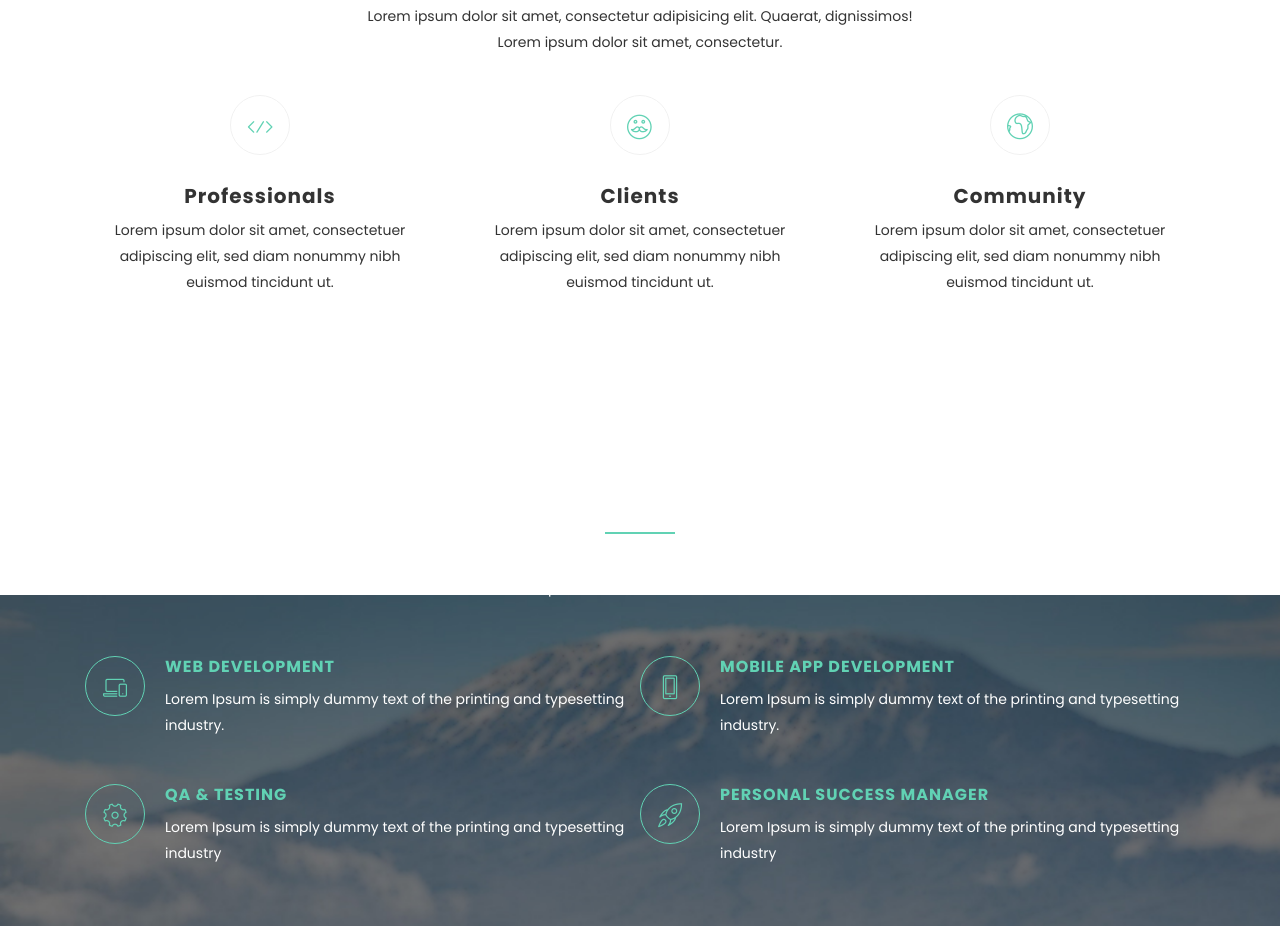
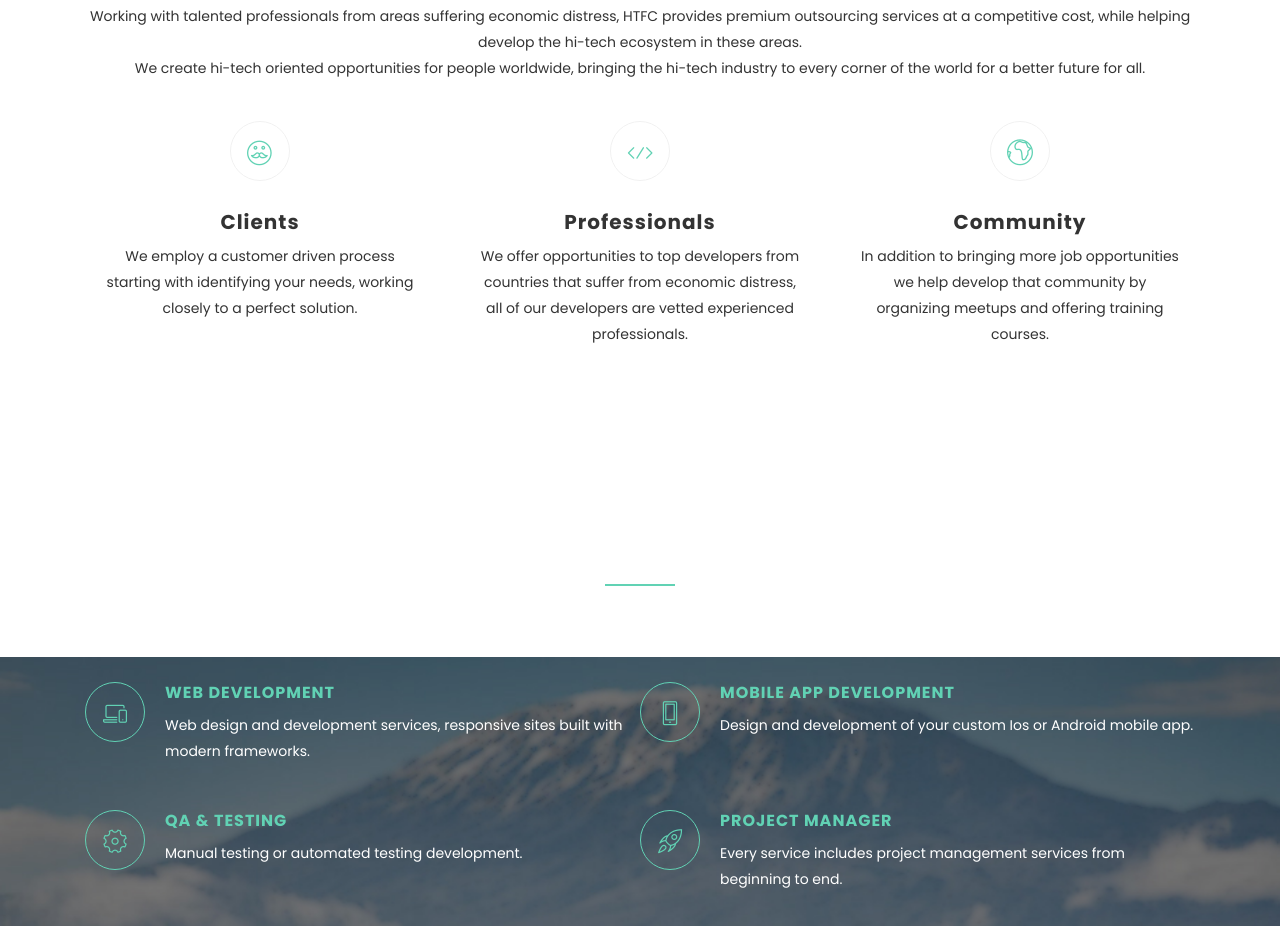
Before and after one commit to HTFCteam/Test-Site-HTFC, a plain HTML site: page index.html in a window 1280 px wide. Shown: the part 669-1595 px from the top of the page. Drawn offline with Linux system fonts and the light colour scheme.

Commit message:
Copy added
changed lorem ipsum text into draft of site copy

```diff
--- a/index.html
+++ b/index.html
@@ -105,25 +105,25 @@
         <div class="section-header">
           <h2 class="section-title wow fadeIn" data-wow-duration="1000ms" data-wow-delay="0.3s">About Us</h2>
           <hr class="lines wow zoomIn" data-wow-delay="0.3s">
-          <p class="section-subtitle wow fadeIn" data-wow-duration="1000ms" data-wow-delay="0.3s">Lorem ipsum dolor sit amet, consectetur adipisicing elit. Quaerat, dignissimos! <br> Lorem ipsum dolor sit amet, consectetur.</p>
+          <p class="section-subtitle wow fadeIn" data-wow-duration="1000ms" data-wow-delay="0.3s">Working with talented professionals from areas suffering economic distress, HTFC provides premium outsourcing services at a competitive cost, while helping develop the hi-tech ecosystem in these areas. <br> We create hi-tech oriented opportunities for people worldwide, bringing the hi-tech industry to every corner of the world for a better future for all.</p>
         </div>
         <div class="row">
           <div class="col-md-4 col-sm-6">
             <div class="item-boxes wow fadeInDown" data-wow-delay="0.2s">
               <div class="icon">
-                <i class="lnr lnr-code"></i>
+                <i class="lnr lnr-mustache"></i>
               </div>
-              <h4>Professionals</h4>
-              <p>Lorem ipsum dolor sit amet, consectetuer adipiscing elit, sed diam nonummy nibh euismod tincidunt ut.</p>
+              <h4>Clients</h4>
+              <p>We employ a customer driven process starting with identifying your needs, working closely to a perfect solution.</p>
             </div>
           </div>
           <div class="col-md-4 col-sm-6">
             <div class="item-boxes wow fadeInDown" data-wow-delay="0.8s">
               <div class="icon">
-                <i class="lnr lnr-mustache"></i>
+                <i class="lnr lnr-code"></i>
               </div>
-              <h4>Clients</h4>
-              <p>Lorem ipsum dolor sit amet, consectetuer adipiscing elit, sed diam nonummy nibh euismod tincidunt ut.</p>
+              <h4>Professionals</h4>
+              <p>We offer opportunities to top developers from countries that suffer from economic distress, all of our developers are vetted experienced professionals.</p>
             </div>
           </div>
           <div class="col-md-4 col-sm-6">
@@ -132,7 +132,7 @@
                 <i class="lnr lnr-earth"></i>
               </div>
               <h4>Community</h4>
-              <p>Lorem ipsum dolor sit amet, consectetuer adipiscing elit, sed diam nonummy nibh euismod tincidunt ut.</p>
+              <p>In addition to bringing more job opportunities we help develop that community by organizing meetups and offering training courses.</p>
             </div>
           </div>
         </div>
@@ -146,7 +146,7 @@
         <div class="section-header">
           <h2 class="section-title">Our Services</h2>
           <hr class="lines">
-          <p class="section-subtitle">Lorem ipsum dolor sit amet, consectetur adipisicing elit. Quaerat, dignissimos! <br> Lorem ipsum dolor sit amet, consectetur.</p>
+          <p class="section-subtitle">HTFC offers a wide range of high quality development and testing services worldwide.</p>
         </div>
         <div class="row">
           <div class="col-lg-12 col-md-12 col-xs-12">
@@ -158,7 +158,7 @@
                     </span>
                     <div class="text">
                       <h4>Web Development</h4>
-                      <p>Lorem Ipsum is simply dummy text of the printing and typesetting industry.</p>
+                      <p>Web design and development services, responsive sites built with modern frameworks.</p>
                     </div>
                   </div>
                   <div class="col-lg-6 col-sm-6 col-xs-12 box-item">
@@ -167,7 +167,7 @@
                     </span>
                     <div class="text">
                       <h4>Mobile app development</h4>
-                      <p>Lorem Ipsum is simply dummy text of the printing and typesetting industry.</p>
+                      <p>Design and development of your custom Ios or Android mobile app.</p>
                     </div>
                   </div>
                   <div class="col-lg-6 col-sm-6 col-xs-12 box-item">
@@ -176,7 +176,7 @@
                     </span>
                     <div class="text">
                       <h4>QA   &amp; testing</h4>
-                      <p>Lorem Ipsum is simply dummy text of the printing and typesetting industry</p>
+                      <p>Manual testing or automated testing development.</p>
                     </div>
                   </div>
                   <div class="col-lg-6 col-sm-6 col-xs-12 box-item">
@@ -184,8 +184,8 @@
                       <i class="lnr lnr-rocket"></i>
                     </span>
                     <div class="text">
-                      <h4>Personal Success manager</h4>
-                      <p>Lorem Ipsum is simply dummy text of the printing and typesetting industry</p>
+                      <h4>Project manager</h4>
+                      <p>Every service includes project management services from beginning to end.</p>
                     </div>
                   </div>
               </div>
```
